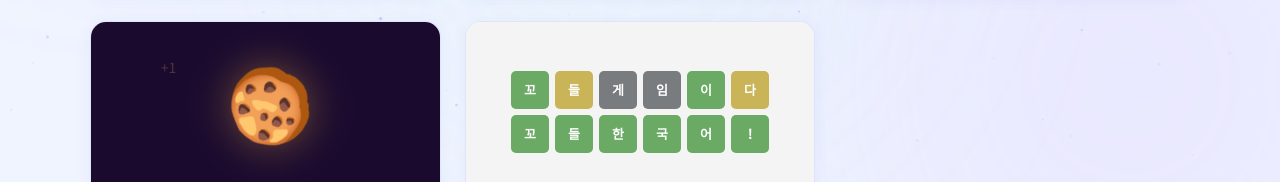
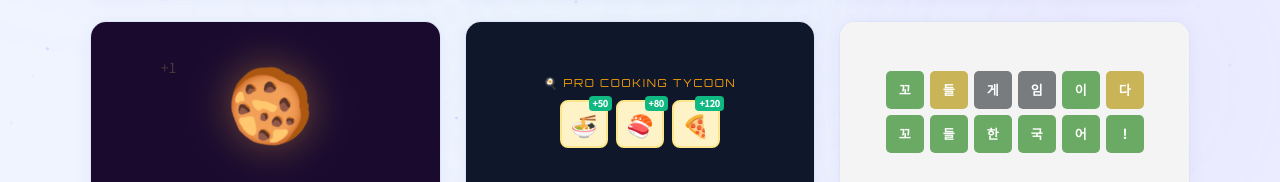
Before and after one commit to ccccmkk/kcmuniverse, a plain HTML site: page index.html in a window 1280 px wide. Shown: the part 618-800 px from the top of the page. Drawn offline with Linux system fonts and the light colour scheme.

Commit message:
Add tycoon card to KCM Universe

```diff
--- a/index.html
+++ b/index.html
@@ -4,15 +4,15 @@
   <meta charset="UTF-8">
   <meta name="viewport" content="width=device-width, initial-scale=1.0">
   <title>KCM UNIVERSE</title>
-  <meta name="description" content="던전 오디세이, REIN SLOTS, SIGNALLAB, 쿠키 클리커, 꼬들 — ccccmkk의 프로젝트 모음">
+  <meta name="description" content="던전 오디세이, REIN SLOTS, SIGNALLAB, 쿠키 클리커, 꼬들, 프로 요리 타이쿤 — ccccmkk의 프로젝트 모음">
   <meta property="og:type" content="website">
   <meta property="og:title" content="KCM UNIVERSE">
-  <meta property="og:description" content="던전 오디세이, REIN SLOTS, SIGNALLAB, 쿠키 클리커, 꼬들 — ccccmkk의 프로젝트 모음">
+  <meta property="og:description" content="던전 오디세이, REIN SLOTS, SIGNALLAB, 쿠키 클리커, 꼬들, 프로 요리 타이쿤 — ccccmkk의 프로젝트 모음">
   <meta property="og:image" content="https://ccccmkk.github.io/kcmuniverse/og-image.png">
   <meta property="og:url" content="https://ccccmkk.github.io/kcmuniverse">
   <meta name="twitter:card" content="summary_large_image">
   <meta name="twitter:title" content="KCM UNIVERSE">
-  <meta name="twitter:description" content="던전 오디세이, REIN SLOTS, SIGNALLAB, 쿠키 클리커, 꼬들 — ccccmkk의 프로젝트 모음">
+  <meta name="twitter:description" content="던전 오디세이, REIN SLOTS, SIGNALLAB, 쿠키 클리커, 꼬들, 프로 요리 타이쿤 — ccccmkk의 프로젝트 모음">
   <meta name="twitter:image" content="https://ccccmkk.github.io/kcmuniverse/og-image.png">
   <style>
     @import url('https://fonts.googleapis.com/css2?family=Orbitron:wght@400;700;900&family=Noto+Sans+KR:wght@300;400;500&display=swap');
@@ -268,6 +268,46 @@
     .kk-cell.correct  { background: #6aaa64; }
     .kk-cell.present  { background: #c9b458; }
     .kk-cell.absent   { background: #787c7e; }
+
+    .preview-tycoon {
+      background: #0f172a;
+      display: flex;
+      align-items: center;
+      justify-content: center;
+      flex-direction: column;
+      gap: 10px;
+    }
+    .tycoon-header {
+      font-family: 'Orbitron', sans-serif;
+      font-size: 11px;
+      letter-spacing: 0.15em;
+      color: #f59e0b;
+    }
+    .tycoon-floor {
+      display: flex;
+      gap: 8px;
+    }
+    .tycoon-table {
+      width: 48px; height: 48px;
+      border-radius: 8px;
+      background: #fef3c7;
+      border: 2px solid #fde68a;
+      display: flex;
+      align-items: center;
+      justify-content: center;
+      font-size: 22px;
+      position: relative;
+    }
+    .tycoon-badge {
+      position: absolute;
+      top: -6px; right: -6px;
+      background: #10b981;
+      color: white;
+      font-size: 9px;
+      font-weight: 700;
+      padding: 1px 4px;
+      border-radius: 4px;
+    }
     .cookie-big {
       font-size: 72px;
       animation: spin-slow 8s linear infinite;
@@ -494,6 +534,29 @@
       </div>
     </a>
 
+    <!-- tycoon: 프로 요리 타이쿤 -->
+    <a class="card" href="https://ccccmkk.github.io/tycoon" target="_blank" rel="noopener">
+      <div class="card-preview preview-tycoon">
+        <div class="tycoon-header">🍳 PRO COOKING TYCOON</div>
+        <div class="tycoon-floor">
+          <div class="tycoon-table">🍜<span class="tycoon-badge">+50</span></div>
+          <div class="tycoon-table">🍣<span class="tycoon-badge">+80</span></div>
+          <div class="tycoon-table">🍕<span class="tycoon-badge">+120</span></div>
+        </div>
+      </div>
+      <div class="card-body">
+        <span class="card-tag">Game · Tycoon</span>
+        <span class="card-title">프로 요리 타이쿤</span>
+        <p class="card-desc">레스토랑을 운영하며 손님을 맞이하고 요리를 서빙하라. 업그레이드로 주방을 확장하고 월드 고메 에디션을 완성하자.</p>
+        <span class="card-btn">
+          방문하기
+          <svg viewBox="0 0 12 12" fill="none" stroke="currentColor" stroke-width="1.5">
+            <path d="M1 11L11 1M11 1H4M11 1V8"/>
+          </svg>
+        </span>
+      </div>
+    </a>
+
     <!-- kkodle: 꼬들 -->
     <a class="card" href="https://ccccmkk.github.io/kkodle" target="_blank" rel="noopener">
       <div class="card-preview preview-kkodle">
```
